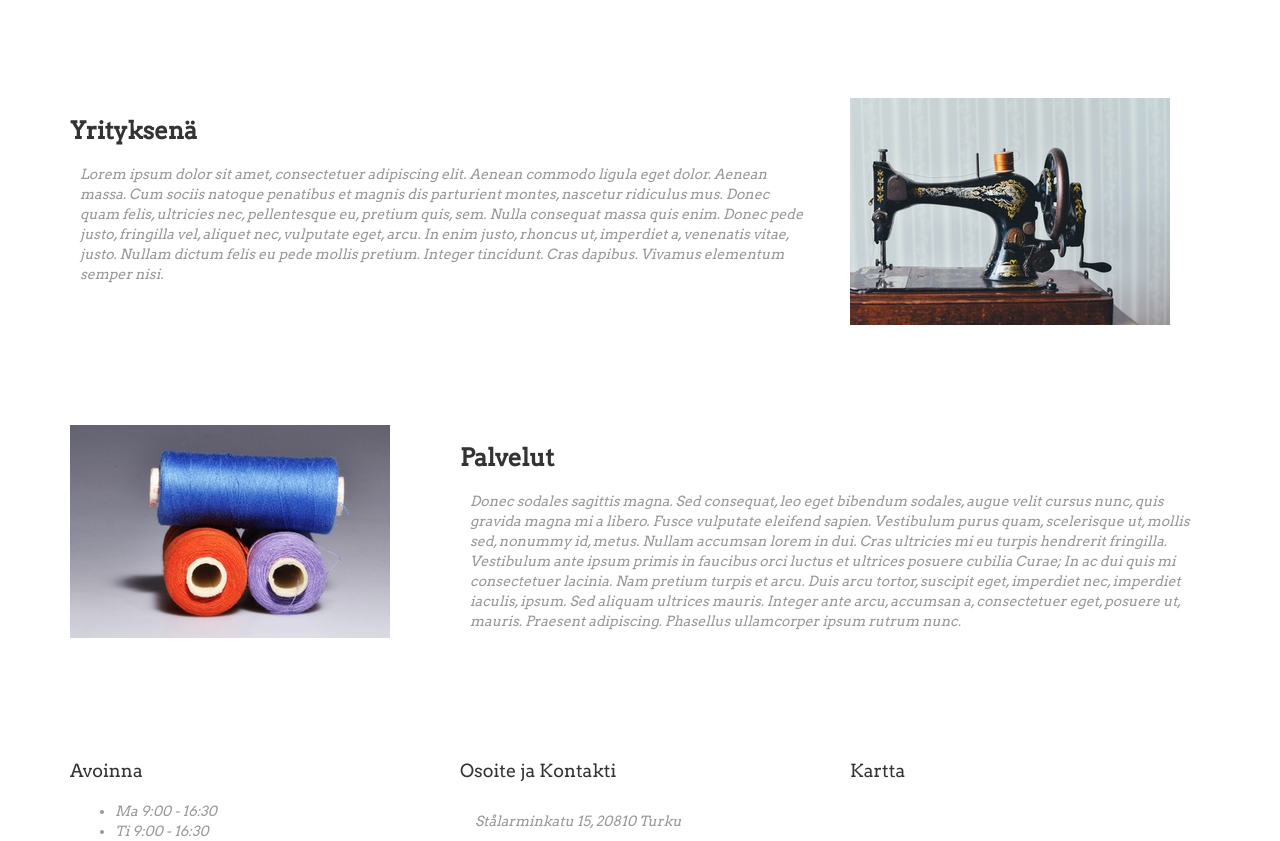
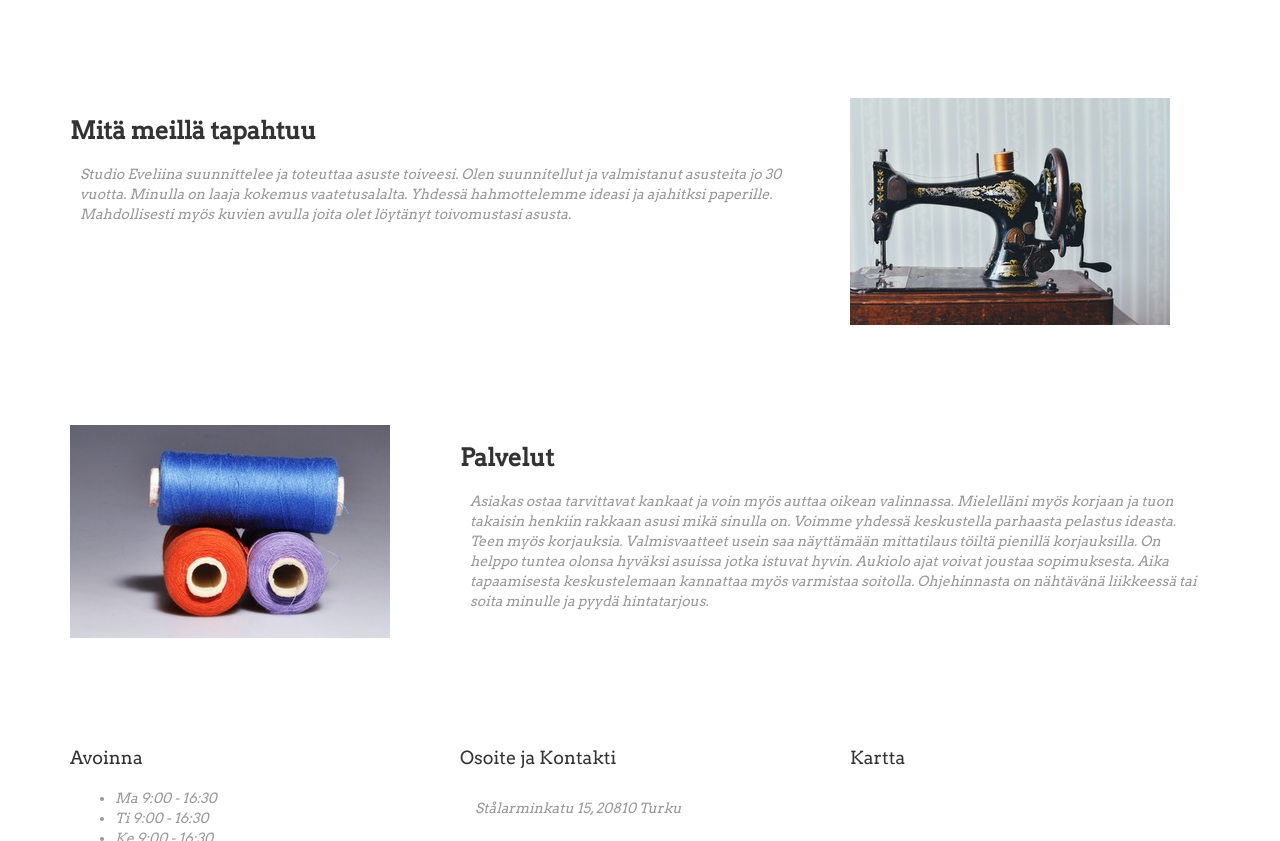
Before and after one commit to dsjhughes/tarjassite, a plain HTML site: page index.html in a window 1280 px wide. Shown: the part 618-1459 px from the top of the page. Drawn offline with nearby package versions, Linux system fonts and the light colour scheme; grey boxes are pictures that could not be loaded.

Commit message:
update to finnish

```diff
--- a/index.html
+++ b/index.html
@@ -30,8 +30,8 @@
       <section class="container">
         <div class="row">
           <div class="col-xs-12 col-sm-6 col-md-8">
-            <h3>Yrityksenä</h3>
-            <p>Lorem ipsum dolor sit amet, consectetuer adipiscing elit. Aenean commodo ligula eget dolor. Aenean massa. Cum sociis natoque penatibus et magnis dis parturient montes, nascetur ridiculus mus. Donec quam felis, ultricies nec, pellentesque eu, pretium quis, sem. Nulla consequat massa quis enim. Donec pede justo, fringilla vel, aliquet nec, vulputate eget, arcu. In enim justo, rhoncus ut, imperdiet a, venenatis vitae, justo. Nullam dictum felis eu pede mollis pretium. Integer tincidunt. Cras dapibus. Vivamus elementum semper nisi.</p>
+            <h3>Mitä meillä tapahtuu</h3>
+            <p>Studio Eveliina suunnittelee ja toteuttaa asuste toiveesi. Olen suunnitellut ja valmistanut asusteita jo 30 vuotta. Minulla on laaja kokemus vaatetusalalta. Yhdessä hahmottelemme ideasi ja ajahitksi paperille. Mahdollisesti myös kuvien avulla joita olet löytänyt toivomustasi asusta.</p>
           </div>
           <figure class="col-xs-6 col-md-4">
             <img src="images/sawingmachine.jpeg">
@@ -45,7 +45,7 @@
           </figure>
           <div class="col-xs-12 col-sm-6 col-md-8">
             <h3>Palvelut</h3>
-            <p>Donec sodales sagittis magna. Sed consequat, leo eget bibendum sodales, augue velit cursus nunc, quis gravida magna mi a libero. Fusce vulputate eleifend sapien. Vestibulum purus quam, scelerisque ut, mollis sed, nonummy id, metus. Nullam accumsan lorem in dui. Cras ultricies mi eu turpis hendrerit fringilla. Vestibulum ante ipsum primis in faucibus orci luctus et ultrices posuere cubilia Curae; In ac dui quis mi consectetuer lacinia. Nam pretium turpis et arcu. Duis arcu tortor, suscipit eget, imperdiet nec, imperdiet iaculis, ipsum. Sed aliquam ultrices mauris. Integer ante arcu, accumsan a, consectetuer eget, posuere ut, mauris. Praesent adipiscing. Phasellus ullamcorper ipsum rutrum nunc.</p>
+            <p>Asiakas ostaa tarvittavat kankaat ja voin myös auttaa oikean valinnassa. Mielelläni myös korjaan ja tuon takaisin henkiin rakkaan asusi mikä sinulla on. Voimme yhdessä keskustella parhaasta pelastus ideasta. Teen myös korjauksia. Valmisvaatteet usein saa näyttämään mittatilaus töiltä pienillä korjauksilla. On helppo tuntea olonsa hyväksi asuissa jotka istuvat hyvin. Aukiolo ajat voivat joustaa sopimuksesta. Aika tapaamisesta keskustelemaan kannattaa myös varmistaa soitolla. Ohjehinnasta on nähtävänä liikkeessä tai soita minulle ja pyydä hintatarjous.</p>
           </div>
         </div>
       </section>
```
